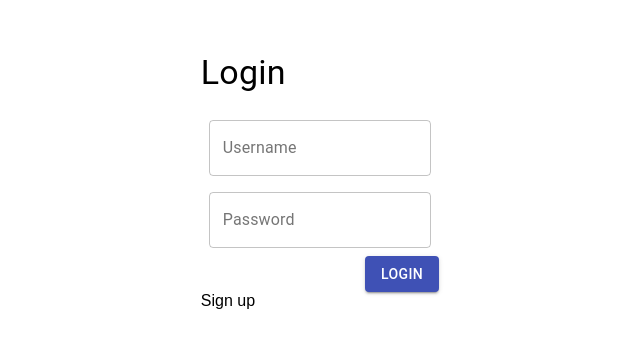
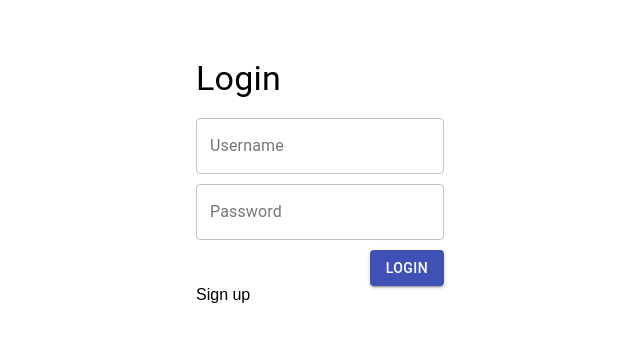
Before and after one commit to hirre/webapp-in-a-box, a React (Create React App) app: page / in a window 1280 px wide. Shown: the part 227-574 px from the top of the page, without its empty margins (320-960 px from the left). Built offline with nearby package versions, Linux system fonts and the light colour scheme.

Commit message:
Added spacing and changed layout component.

```diff
--- a/src/components/login.js
+++ b/src/components/login.js
@@ -1,32 +1,17 @@
-import { Button, TextField, Grid, Typography } from '@material-ui/core';
-import { makeStyles } from '@material-ui/core/styles';
+import { Button, TextField, Typography, Box } from '@material-ui/core';
 
-const useStyles = makeStyles((theme) => ({
-  root: {
-    '& .MuiTextField-root': {
-      margin: theme.spacing(1),
-      width: '25ch',
-    },
-  },
-}));
 
 function Login()
 {
-    const classes = useStyles();
-
     return (
 
-            <Grid
-                container
-                spacing={0}
-                direction="column"
+      <Box
+        display="flex"
+        justifyContent="center"
         alignItems="center"
-                justify="center"
-                style={{ minHeight: '100vh' }}
+        minHeight="100vh"
       >
-
-                <Grid item xs={3}>
-                    <form className={classes.root} noValidate autoComplete="on">
+        <form noValidate autoComplete="on">
             <Typography variant="h4" component="h2" direction="center">
             Login
             </Typography>
@@ -36,6 +21,9 @@ function Login()
             label="Username"
             defaultValue=""
             variant="outlined"
+            InputProps={{
+              style: { marginBottom: 10 }
+              }}
             />
             <br/>
             <TextField
@@ -44,6 +32,9 @@ function Login()
                 type="password"
                 autoComplete="current-password"
                 variant="outlined"
+                InputProps={{
+                  style: { marginBottom: 10 }
+                  }}
             />
             <br/>
             <div dir="rtl">
@@ -51,9 +42,7 @@ function Login()
             </div>
             <div>Sign up</div>
         </form>
-                </Grid>
-
-            </Grid>
+      </Box>
     );
   }
 
```
Lines whose indentation alone changed are shown as unchanged.
